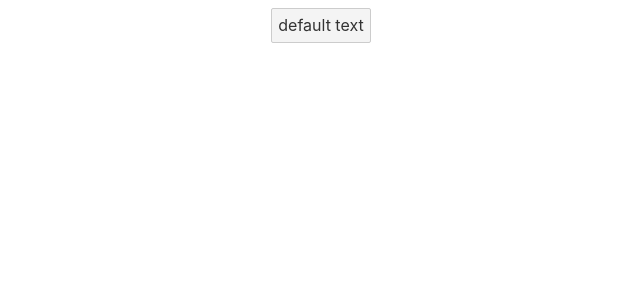
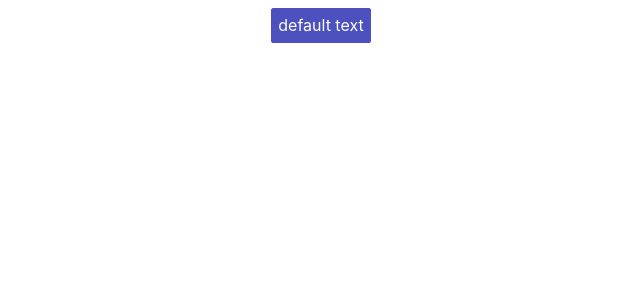
Before and after one commit to abtin/svelte-tutorial, a Svelte app: page / in a window 1280 px wide. Shown: the top 300 px of the page, without its empty margins (319-959 px from the left). Built offline with nearby package versions, Linux system fonts and the light colour scheme.

Commit message:
add style to the button

```diff
--- a/src/Button.svelte
+++ b/src/Button.svelte
@@ -5,5 +5,10 @@
 <button>{btnText}</button>
 
 <style>
+    button {
+        background: #4c51bf;
+        border: 1px solid #4c51bf;
+        color: #fff;
+    }
 
 </style>
```
